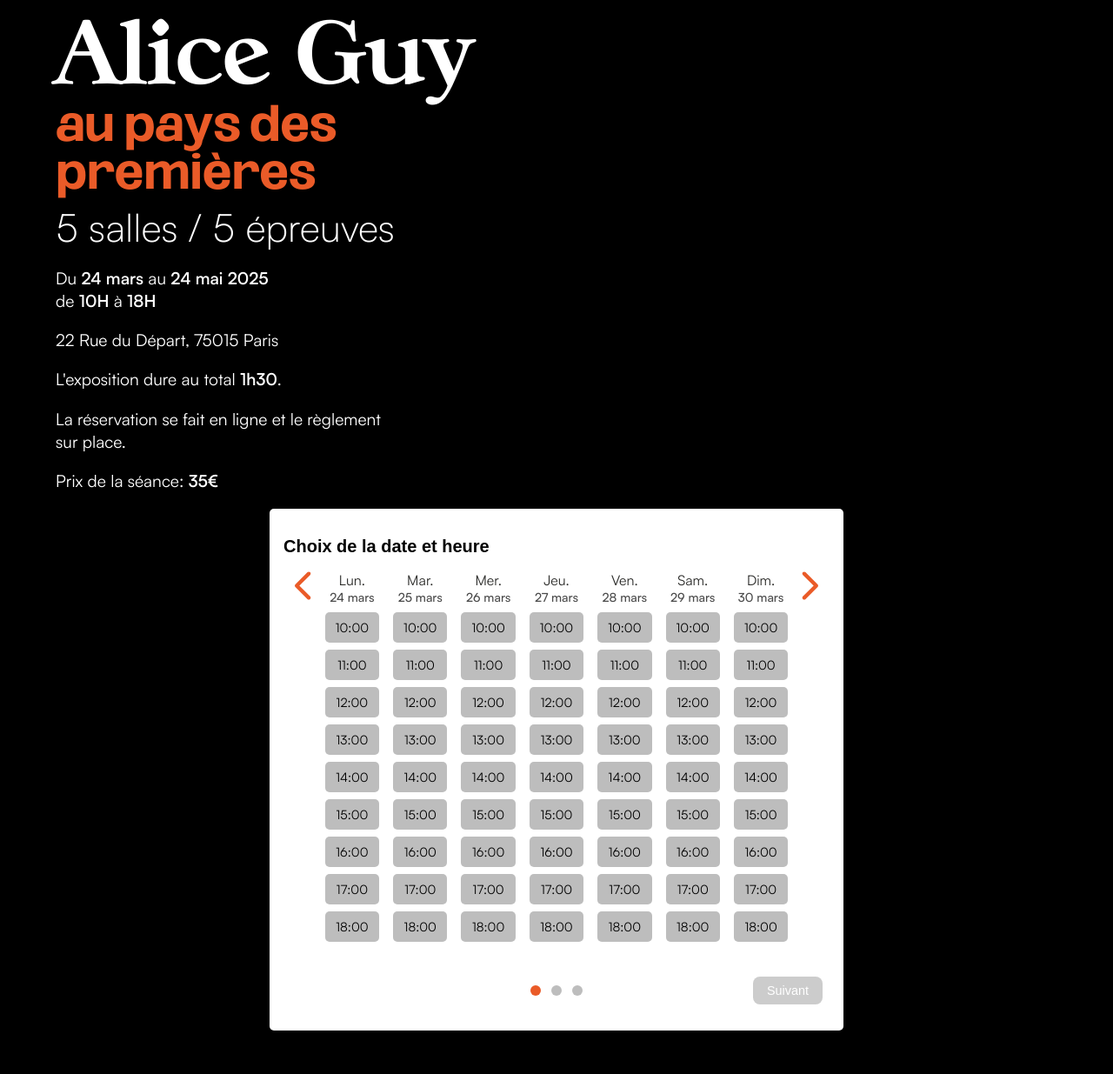
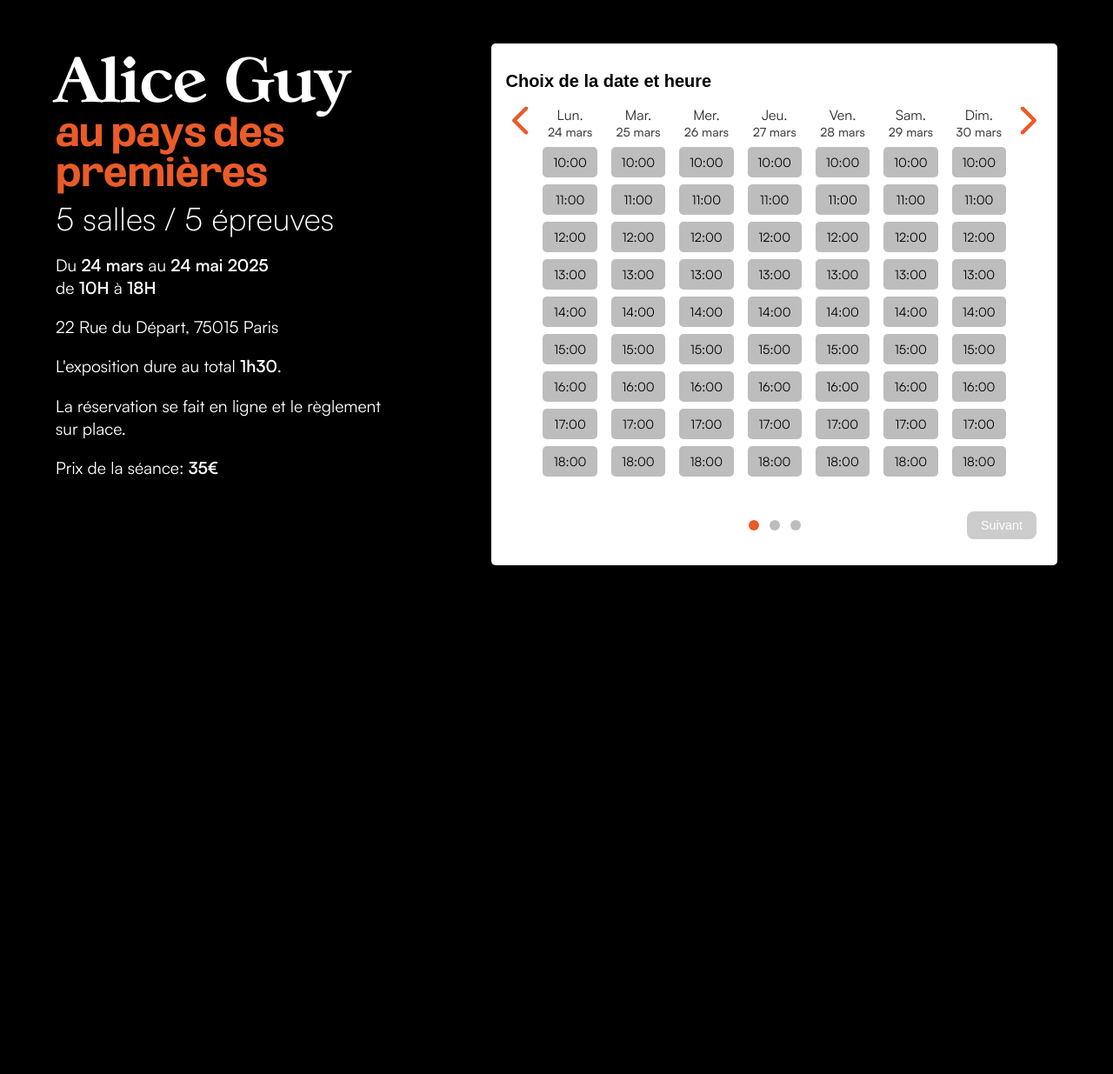
Before and after one commit to EliasZerar/alice_guy_expo, a PHP site: page /reserve.html in a window 1280 px wide. Shown: the part 70-1305 px from the top of the page at 87% size. After the commit the page ends 720 px from the top, so only its background shows below. Run offline with PHP 8.4, Linux system fonts and the light colour scheme.

Commit message:
Finalized reservation page

```diff
--- a/css/pages/reserve.scss
+++ b/css/pages/reserve.scss
@@ -2,11 +2,43 @@
     display: flex;
     flex-direction: column;
     width: 90%;
-    margin: 0 auto;
-    margin-bottom: 50px;
+    max-width: 1400px;
+    margin: 1rem auto;
 
     .five {
-        margin-bottom: 1rem;
+      margin-bottom: 1rem;
+    }
+  }
+
+  .reservation-info-container,
+  .reservation-form-container {
+    width: 100%;
+    margin: 0 auto;
+  }
+
+  .reservation-form-container {
+    display: flex;
+    flex-direction: column;
+    justify-content: center;
+    align-self: center;
+  }
+
+  .reservation-info-container {
+
+    .title-1 {
+      font-size: 4rem;
+    }
+
+    .title-2 {
+      font-size: 2.2rem;
+    }
+
+    .five {
+      font-size: 1.5rem;
+    }
+
+    .infos {
+      font-size: 1rem;
     }
   }
 
@@ -458,10 +520,69 @@
   }
 
 
-//   @media (min-width: 768px) {
-//     .reservation-container {
-//       margin-top: 50px;
-//       flex-direction: row;
-//       justify-content: space-around;
-//     }
-//   }
+  @media (min-width: 768px) {
+    .confirmation-container {
+      max-width: 650px;
+      width: 100%;
+      background-color: $primary-color;
+      color: $secondary-color;
+      text-align: center;
+      border-radius: 5px;
+      padding: 2rem 3rem;
+      margin: auto;
+
+      .confirmation-title {
+        font-size: 1.75rem;
+        margin-top: 1rem;
+        margin-bottom: 1rem;
+      }
+
+      .confirmation-message {
+        font-size: 1.3rem;
+        margin-bottom: 1rem;
+        color: #fff;
+        width: fit-content;
+        margin: auto;
+        padding: 0.5rem 1rem;
+        border-radius: 5px;
+        font-weight: 500;
+      }
+
+      .confirmation-text {
+        font-size: 1.2rem;
+      }
+
+      .studio24-bold {
+        color: #fff;
+      }
+
+      .signature {
+        text-align: center;
+      }
+    }
+
+    .reservation-container {
+      margin-top: 50px;
+      flex-direction: row;
+      justify-content: space-around;
+    }
+
+    .reservation-info-container {
+
+      .title-1 {
+        font-size: 4.4rem;
+      }
+
+      .title-2 {
+        font-size: 2.8rem;
+      }
+
+      .five {
+        font-size: 2.3rem;
+      }
+
+      .infos {
+        font-size: 1.2rem;
+      }
+    }
+  }
--- a/css/styles.css
+++ b/css/styles.css
@@ -475,11 +475,37 @@ body {
   display: flex;
   flex-direction: column;
   width: 90%;
-  margin: 0 auto;
-  margin-bottom: 50px;
+  max-width: 1400px;
+  margin: 1rem auto;
 }
 .reservation-container .five {
   margin-bottom: 1rem;
+}
+
+.reservation-info-container,
+.reservation-form-container {
+  width: 100%;
+  margin: 0 auto;
+}
+
+.reservation-form-container {
+  display: flex;
+  flex-direction: column;
+  justify-content: center;
+  align-self: center;
+}
+
+.reservation-info-container .title-1 {
+  font-size: 4rem;
+}
+.reservation-info-container .title-2 {
+  font-size: 2.2rem;
+}
+.reservation-info-container .five {
+  font-size: 1.5rem;
+}
+.reservation-info-container .infos {
+  font-size: 1rem;
 }
 
 .reservation-form {
@@ -901,5 +952,58 @@ body {
     gap: 2rem;
   }
 }
+@media (min-width: 768px) {
+  .confirmation-container {
+    max-width: 650px;
+    width: 100%;
+    background-color: #EA5B28;
+    color: #FFF;
+    text-align: center;
+    border-radius: 5px;
+    padding: 2rem 3rem;
+    margin: auto;
+  }
+  .confirmation-container .confirmation-title {
+    font-size: 1.75rem;
+    margin-top: 1rem;
+    margin-bottom: 1rem;
+  }
+  .confirmation-container .confirmation-message {
+    font-size: 1.3rem;
+    margin-bottom: 1rem;
+    color: #fff;
+    width: fit-content;
+    margin: auto;
+    padding: 0.5rem 1rem;
+    border-radius: 5px;
+    font-weight: 500;
+  }
+  .confirmation-container .confirmation-text {
+    font-size: 1.2rem;
+  }
+  .confirmation-container .studio24-bold {
+    color: #fff;
+  }
+  .confirmation-container .signature {
+    text-align: center;
+  }
+  .reservation-container {
+    margin-top: 50px;
+    flex-direction: row;
+    justify-content: space-around;
+  }
+  .reservation-info-container .title-1 {
+    font-size: 4.4rem;
+  }
+  .reservation-info-container .title-2 {
+    font-size: 2.8rem;
+  }
+  .reservation-info-container .five {
+    font-size: 2.3rem;
+  }
+  .reservation-info-container .infos {
+    font-size: 1.2rem;
+  }
+}
 
 /*# sourceMappingURL=styles.css.map */
--- a/js/reserve.js
+++ b/js/reserve.js
@@ -19,9 +19,21 @@ function updateDaysPerPage() {
   } else if (screenWidth >= 550 && screenWidth <= 640) {
     daysPerPage = 5;
     maxDate = new Date('2025-05-27');
-  } else if (screenWidth >= 640 && screenWidth <= 730) {
+  } else if (screenWidth >= 640 && screenWidth <= 768) {
     daysPerPage = 6;
     maxDate = new Date('2025-05-28');
+  } else if (screenWidth >= 768 && screenWidth <= 900) {
+    daysPerPage = 3;
+    maxDate = new Date('2025-05-25');
+  } else if (screenWidth >= 900 && screenWidth <= 1000) {
+    daysPerPage = 4;
+    maxDate = new Date('2025-05-27');
+  } else if (screenWidth >= 1000 && screenWidth <= 1100) {
+    daysPerPage = 5;
+    maxDate = new Date('2025-05-27');
+  } else if (screenWidth >= 1100 && screenWidth <= 1200) {
+    daysPerPage = 6;
+    maxDate = new Date('2025-05-25');
   } else {
     daysPerPage = 7;
     maxDate = new Date('2025-05-25');
@@ -363,12 +375,12 @@ submitBtn.addEventListener("click", () => {
       .then(response => response.json())
       .then(data => {
         const form = document.getElementById('multiStepForm');
-const confirmationMessage = document.getElementById('confirmationMessage');
+        const confirmationMessage = document.getElementById('confirmationMessage');
         form.style.display = 'none';
-  confirmationMessage.style.display = 'block';
+        confirmationMessage.style.display = 'block';
       })
       .catch(error => {
-        alert("Une erreur est survenue lors de l'enregistrement de la réservation.");
+        alert("Une erreur est survenue lors de l'enregistrement de la réservation là.");
         console.error("Error:", error);
       });
   }
--- a/reserve.html
+++ b/reserve.html
@@ -178,8 +178,14 @@
       <div id="confirmationMessage" style="display: none;">
         <div class="confirmation-container">
           <h2 class="confirmation-title">Merci pour votre réservation !</h2>
-          <p>Un email de confirmation vous a été envoyé.</p>
-          <p>Nous avons hâte de vous accueillir !</p>
+
+          <div class="highlight-info">
+            <p class="confirmation-message">
+              📩 Un email de confirmation vous a été envoyé.
+            </p>
+          </div>
+
+          <p class="confirmation-text">Nous avons hâte de vous accueillir !</p>
           <p class="signature">– L'équipe <strong class="studio24-bold">Studio24</strong></p>
         </div>
       </div>
```
Also changed, not shown: other parts of css/pages/reserve.scss (+36 -6 lines), other parts of css/styles.css (+28 -3 lines), 2 other files.
